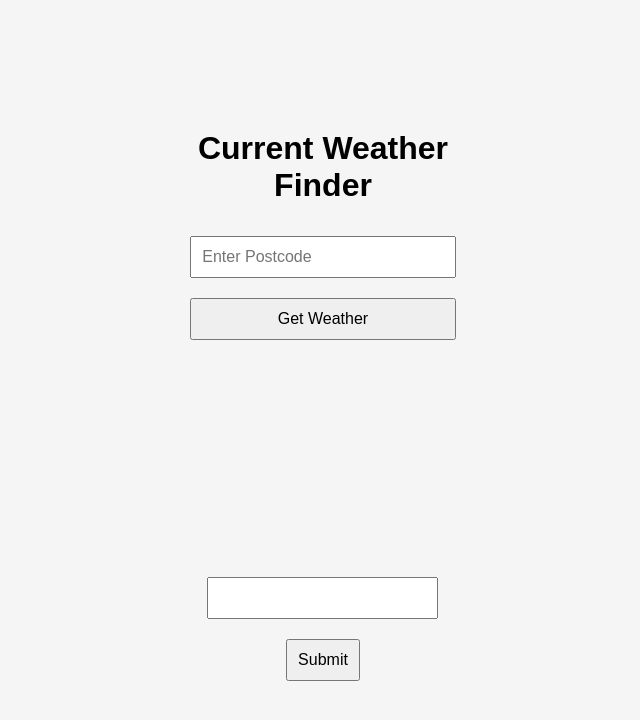
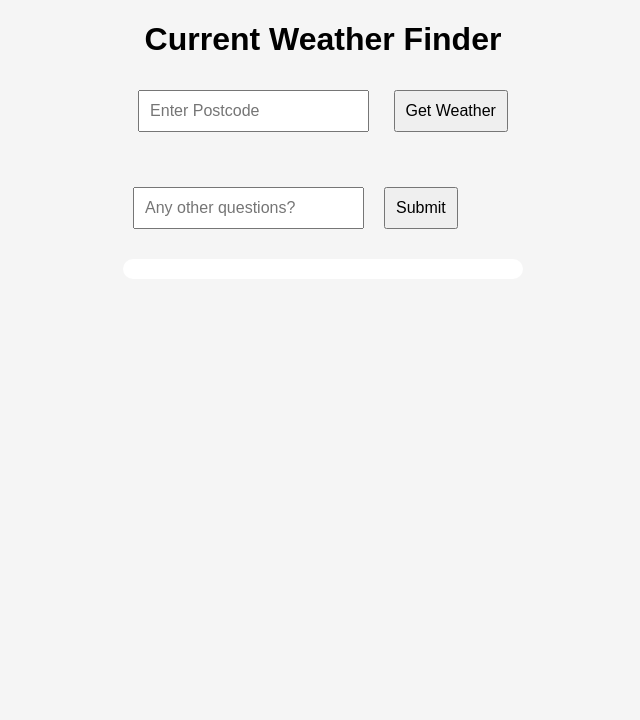
Before and after one commit to fac29b/Charles-and-Fintan-API-mashup, a website: page public/index.html in a window 1280 px wide. Shown: the whole page, without its empty margins (317-957 px from the left). Drawn offline with Linux system fonts and the light colour scheme.

Commit message:
improve the chat box to allow entire conversation to be viewed

```diff
--- a/public/index.html
+++ b/public/index.html
@@ -20,11 +20,10 @@
     <div class="container">
         <div id="gptReply"></div>
         <form id="userInput">
-            <input type="text" id="userQuestion" name="userQuestion">
+            <input type="text" id="userQuestion" name="userQuestion" placeholder="Any other questions?">
             <button type="submit">Submit</button>
-        <div id="gptAnswer">
-
-            </form>
+        </form>
+        <div id="gptAnswer"></div>
         </div>
     </div>
     <script type="module" src="script.js"></script>
--- a/public/script.js
+++ b/public/script.js
@@ -4,7 +4,7 @@ const gptRequestData = {};
 let queryParams;
 // Array to store conversation
 const gptConversation = [];
-// Variable to push user input & gpt replies to
+// Variable to store user input & gpt replies to
 const gptAnswer = document.getElementById('gptAnswer');
 
 document.getElementById('weatherForm').addEventListener('submit', function(e) {
@@ -33,7 +33,7 @@ document.getElementById('weatherForm').addEventListener('submit', function(e) {
                                     <p>Coords: ${weatherData.coord.lat}</p>
                                     <p>Postcode: ${postcode}</p>`;// Display weather data
             // Call function to make fetch request to chatGPT
-            gptRequest()
+            // gptRequest()
         })
         .catch(error => {
             console.error('Error:', error);
--- a/public/style.css
+++ b/public/style.css
@@ -1,13 +1,15 @@
 /* styles.css */
 body {
     font-family: Arial, sans-serif;
-    margin: 0;
+    margin: 0 auto;
     padding: 0;
     display: grid;
+    gap: 15px;
     justify-content: center;
     align-items: center;
-    height: 100vh;
     background-color: #f5f5f5;
+    /* border: solid 1px green; */
+    width: 80%;
 }
 input, button {
     margin: 10px;
@@ -17,11 +19,34 @@ input, button {
 .container {
     text-align: center;
     margin: 0 auto;
-    max-width: 80%;
+    width: 100%;
+    display: grid;
 }
 #gptReply {
     text-align: left;
+    /* border: solid 1px purple; */
 }
 #weatherForm {
-    display: grid;
+
+    /* border: solid 1px orange; */
 }
+#weatherResult{
+    /* border: solid 1px black; */
+    padding: 10px;
+}
+#userInput {
+    display: flex;
+    /* border: solid 1px blue; */
+}
+h1{
+    width: 400px;
+}
+#gptAnswer{
+    margin-top: 20px;
+    /* border: solid 5px #bebebe; */
+    background-color: white;
+    border-radius: 20px;
+    padding: 10px;
+    max-height: 600px; /* Set the maximum height for the container */
+    overflow-y: auto; /* Enable vertical scrollbar when content overflows */
+}
```
